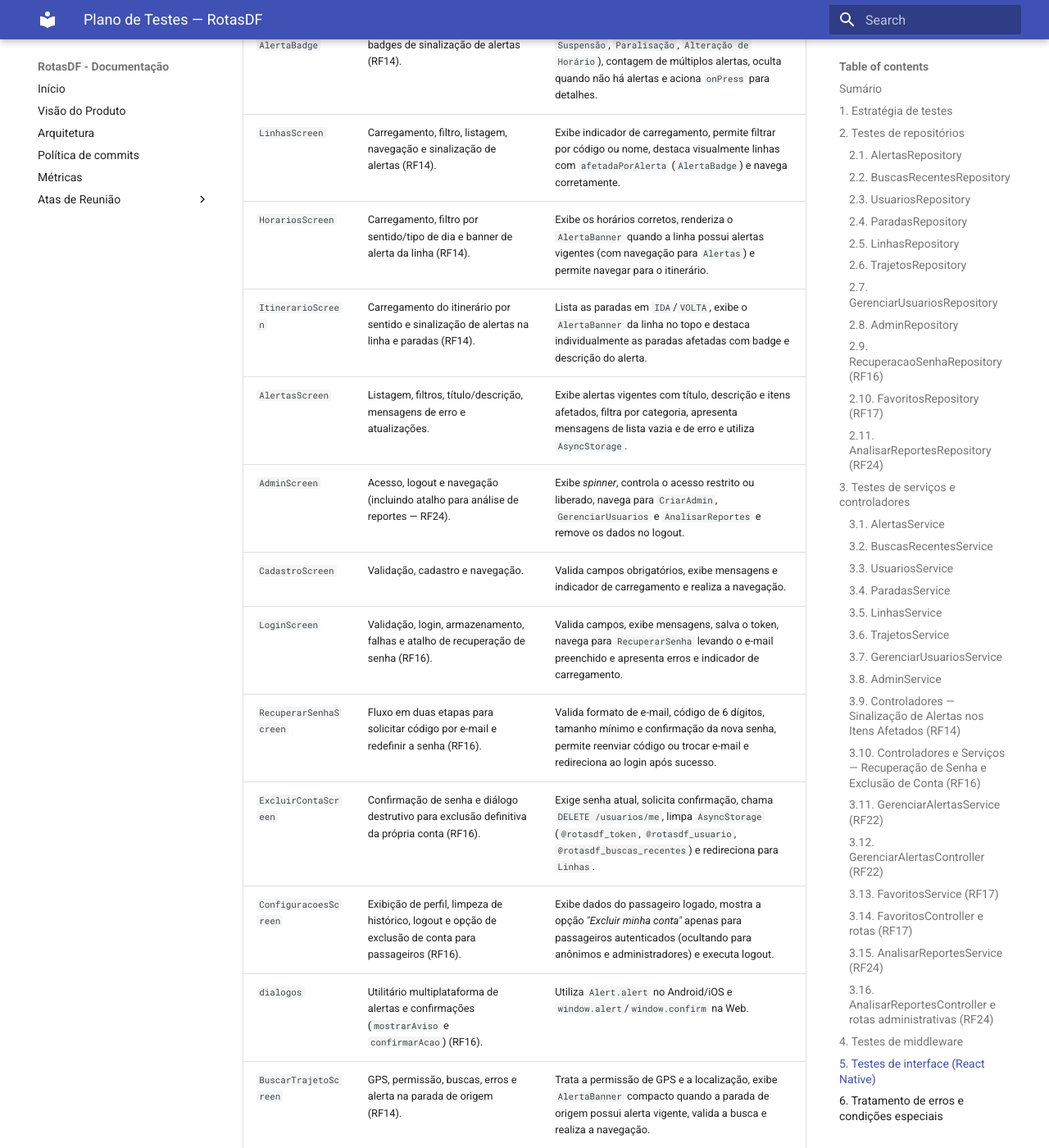
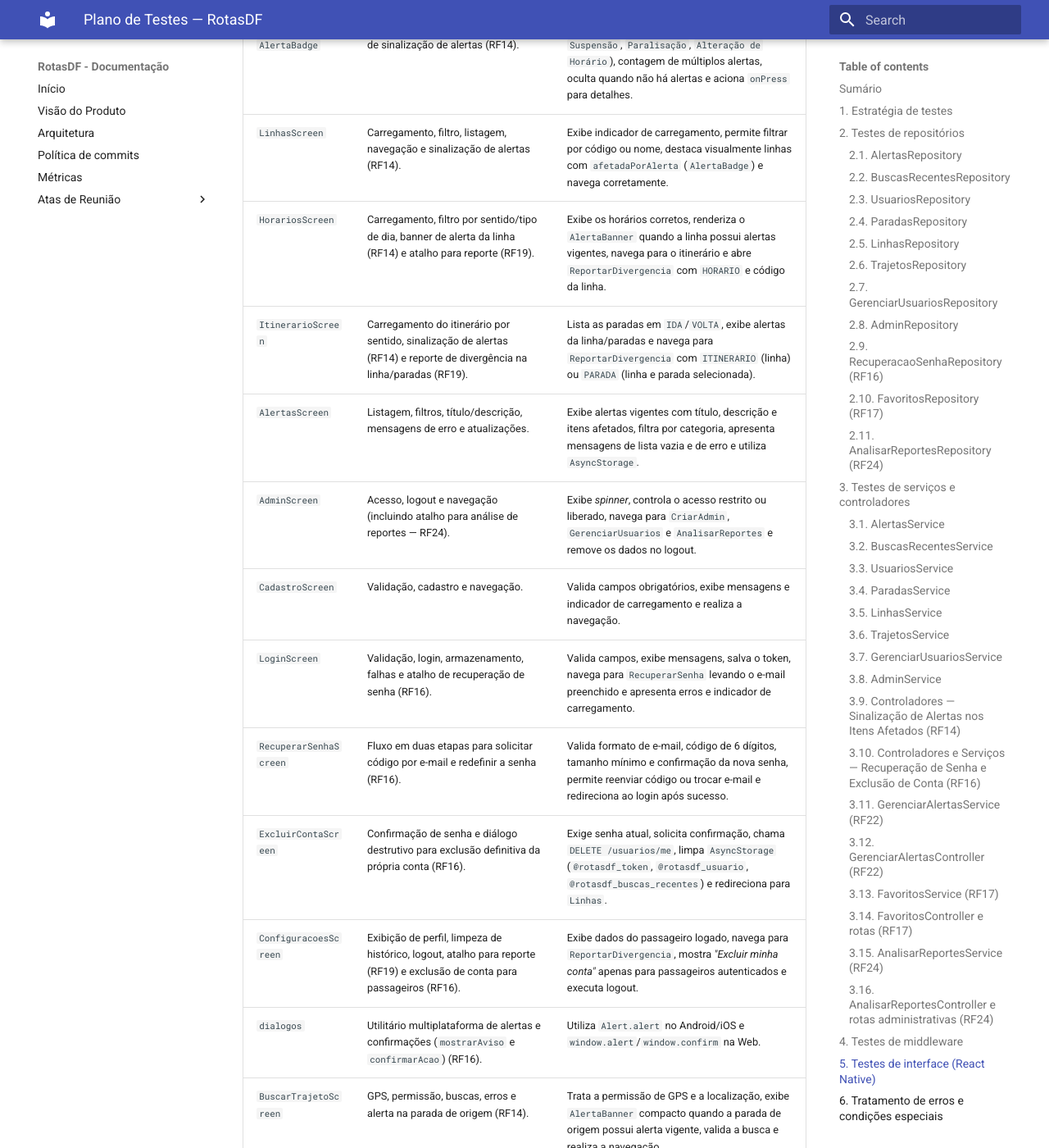
Before and after one commit to FGA0138-MDS-Ajax/2026.2-T02-Knuth, an MkDocs documentation site: the page built from docs/plano_de_testes_RotasDF.md, in a window 1280 px wide and 1400 px high, scrolled down 12109 px. Shown: the whole window at 82% size. Built offline with MkDocs 1.6.1 and Material for MkDocs 9.7.7, drawn with Linux system fonts in a browser that asks for light colours; some of the changed text lies outside the part shown.

Commit message:
docs(testes): adiciona casos de teste mobile do reporte de divergencia (RF19)

```diff
--- a/docs/plano_de_testes_RotasDF.md
+++ b/docs/plano_de_testes_RotasDF.md
@@ -276,15 +276,15 @@
 |---|---|---|
 | `AlertaBanner` e `AlertaBadge` | Renderização de banners e badges de sinalização de alertas (RF14). | Exibe cores e rótulos por tipo (`Desvio`, `Suspensão`, `Paralisação`, `Alteração de Horário`), contagem de múltiplos alertas, oculta quando não há alertas e aciona `onPress` para detalhes. |
 | `LinhasScreen` | Carregamento, filtro, listagem, navegação e sinalização de alertas (RF14). | Exibe indicador de carregamento, permite filtrar por código ou nome, destaca visualmente linhas com `afetadaPorAlerta` (`AlertaBadge`) e navega corretamente. |
-| `HorariosScreen` | Carregamento, filtro por sentido/tipo de dia e banner de alerta da linha (RF14). | Exibe os horários corretos, renderiza o `AlertaBanner` quando a linha possui alertas vigentes (com navegação para `Alertas`) e permite navegar para o itinerário. |
-| `ItinerarioScreen` | Carregamento do itinerário por sentido e sinalização de alertas na linha e paradas (RF14). | Lista as paradas em `IDA`/`VOLTA`, exibe o `AlertaBanner` da linha no topo e destaca individualmente as paradas afetadas com badge e descrição do alerta. |
+| `HorariosScreen` | Carregamento, filtro por sentido/tipo de dia, banner de alerta da linha (RF14) e atalho para reporte (RF19). | Exibe os horários corretos, renderiza o `AlertaBanner` quando a linha possui alertas vigentes, navega para o itinerário e abre `ReportarDivergencia` com `HORARIO` e código da linha. |
+| `ItinerarioScreen` | Carregamento do itinerário por sentido, sinalização de alertas (RF14) e reporte de divergência na linha/paradas (RF19). | Lista as paradas em `IDA`/`VOLTA`, exibe alertas da linha/paradas e navega para `ReportarDivergencia` com `ITINERARIO` (linha) ou `PARADA` (linha e parada selecionada). |
 | `AlertasScreen` | Listagem, filtros, título/descrição, mensagens de erro e atualizações. | Exibe alertas vigentes com título, descrição e itens afetados, filtra por categoria, apresenta mensagens de lista vazia e de erro e utiliza `AsyncStorage`. |
 | `AdminScreen` | Acesso, logout e navegação (incluindo atalho para análise de reportes — RF24). | Exibe *spinner*, controla o acesso restrito ou liberado, navega para `CriarAdmin`, `GerenciarUsuarios` e `AnalisarReportes` e remove os dados no logout. |
 | `CadastroScreen` | Validação, cadastro e navegação. | Valida campos obrigatórios, exibe mensagens e indicador de carregamento e realiza a navegação. |
 | `LoginScreen` | Validação, login, armazenamento, falhas e atalho de recuperação de senha (RF16). | Valida campos, exibe mensagens, salva o token, navega para `RecuperarSenha` levando o e-mail preenchido e apresenta erros e indicador de carregamento. |
 | `RecuperarSenhaScreen` | Fluxo em duas etapas para solicitar código por e-mail e redefinir a senha (RF16). | Valida formato de e-mail, código de 6 dígitos, tamanho mínimo e confirmação da nova senha, permite reenviar código ou trocar e-mail e redireciona ao login após sucesso. |
 | `ExcluirContaScreen` | Confirmação de senha e diálogo destrutivo para exclusão definitiva da própria conta (RF16). | Exige senha atual, solicita confirmação, chama `DELETE /usuarios/me`, limpa `AsyncStorage` (`@rotasdf_token`, `@rotasdf_usuario`, `@rotasdf_buscas_recentes`) e redireciona para `Linhas`. |
-| `ConfiguracoesScreen` | Exibição de perfil, limpeza de histórico, logout e opção de exclusão de conta para passageiros (RF16). | Exibe dados do passageiro logado, mostra a opção *"Excluir minha conta"* apenas para passageiros autenticados (ocultando para anônimos e administradores) e executa logout. |
+| `ConfiguracoesScreen` | Exibição de perfil, limpeza de histórico, logout, atalho para reporte (RF19) e exclusão de conta para passageiros (RF16). | Exibe dados do passageiro logado, navega para `ReportarDivergencia`, mostra *"Excluir minha conta"* apenas para passageiros autenticados e executa logout. |
 | `dialogos` | Utilitário multiplataforma de alertas e confirmações (`mostrarAviso` e `confirmarAcao`) (RF16). | Utiliza `Alert.alert` no Android/iOS e `window.alert`/`window.confirm` na Web. |
 | `BuscarTrajetoScreen` | GPS, permissão, buscas, erros e alerta na parada de origem (RF14). | Trata a permissão de GPS e a localização, exibe `AlertaBanner` compacto quando a parada de origem possui alerta vigente, valida a busca e realiza a navegação. |
 | `ResultadoTrajetoScreen` | Exibição, navegação por opções e destaque de trajetos com alerta (RF14). | Exibe cartões de opções, baldeações, destaca opções com `afetadaPorAlerta` (`AlertaBadge` e resumo do alerta) e navega para os detalhes. |
@@ -298,6 +298,7 @@
 | `FavoritosScreen` | Aba Favoritos (RF17). | Carrega e lista os favoritos do passageiro; sem login, pede para entrar e leva à tela de login. |
 | `AnalisarReportesScreen` | Listagem, filtros por status, exibição de badges/referências, navegação e tratamento de erros (RF24). | Exibe indicador de carregamento, lista reportes com tipo, status, linha/parada e autor, filtra por `Pendentes`/`Procedentes`/`Improcedentes`, navega para `DetalheReporte` e exibe avisos de erro. |
 | `DetalheReporteScreen` | Classificação de reporte e registro da correção realizada pelo administrador (RF24). | Exibe detalhes do reporte, exige descrição da correção ao selecionar `Procedente`, permite `Improcedente`/`Pendente` sem observação obrigatória, chama `PATCH /admin/reportes/:id` e retorna após salvar. |
+| `ReportarDivergenciaScreen` | Validação, pré-preenchimento de linha/parada e envio de reporte de divergência pelo passageiro (RF19). | Permite escolher `Horário`, `Parada` ou `Itinerário`, exige ao menos linha ou parada e descrição com no mínimo 10 caracteres, anexa `usuarioId` quando logado, chama `POST /reportes` e trata erros da API. |
 
 ---
 
```
